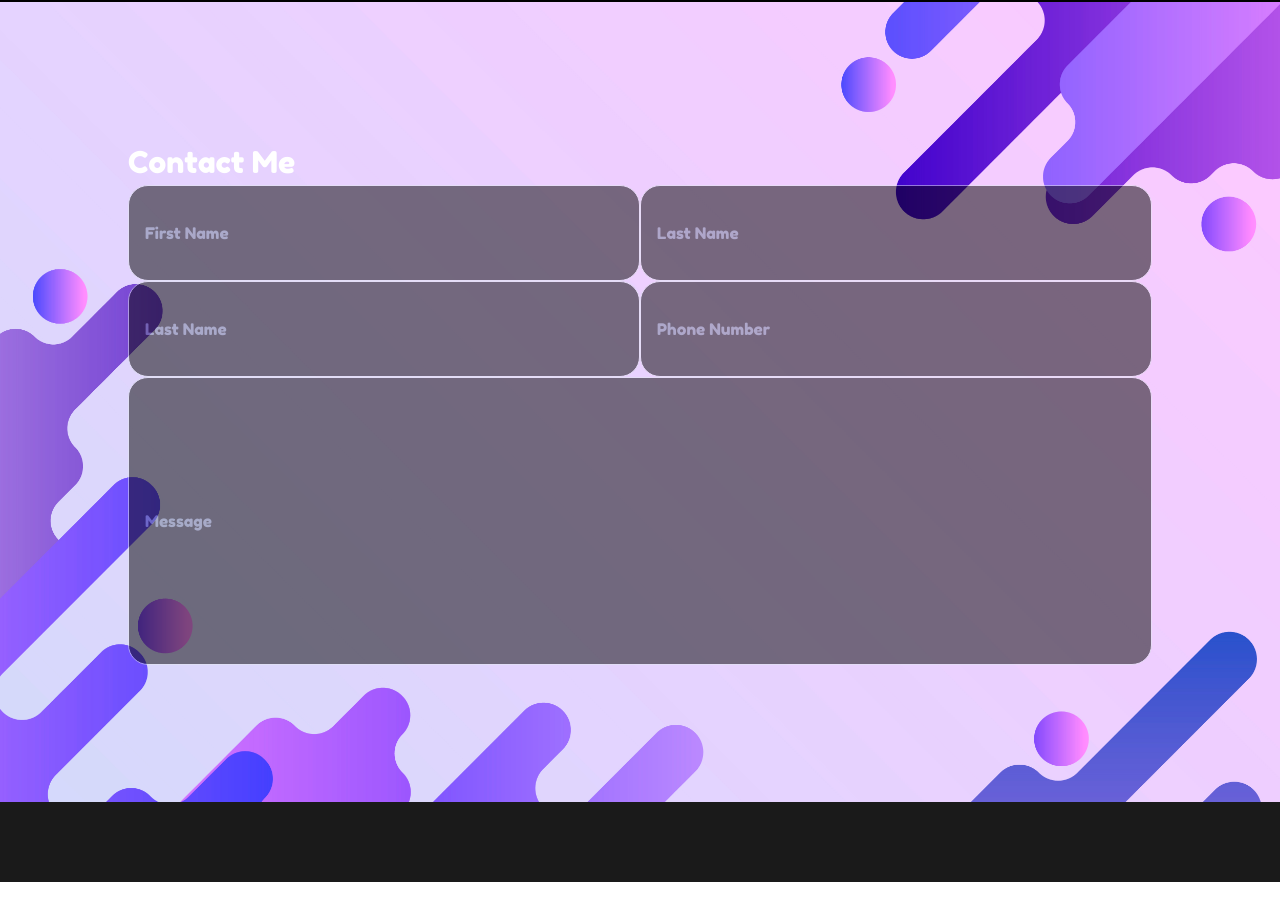
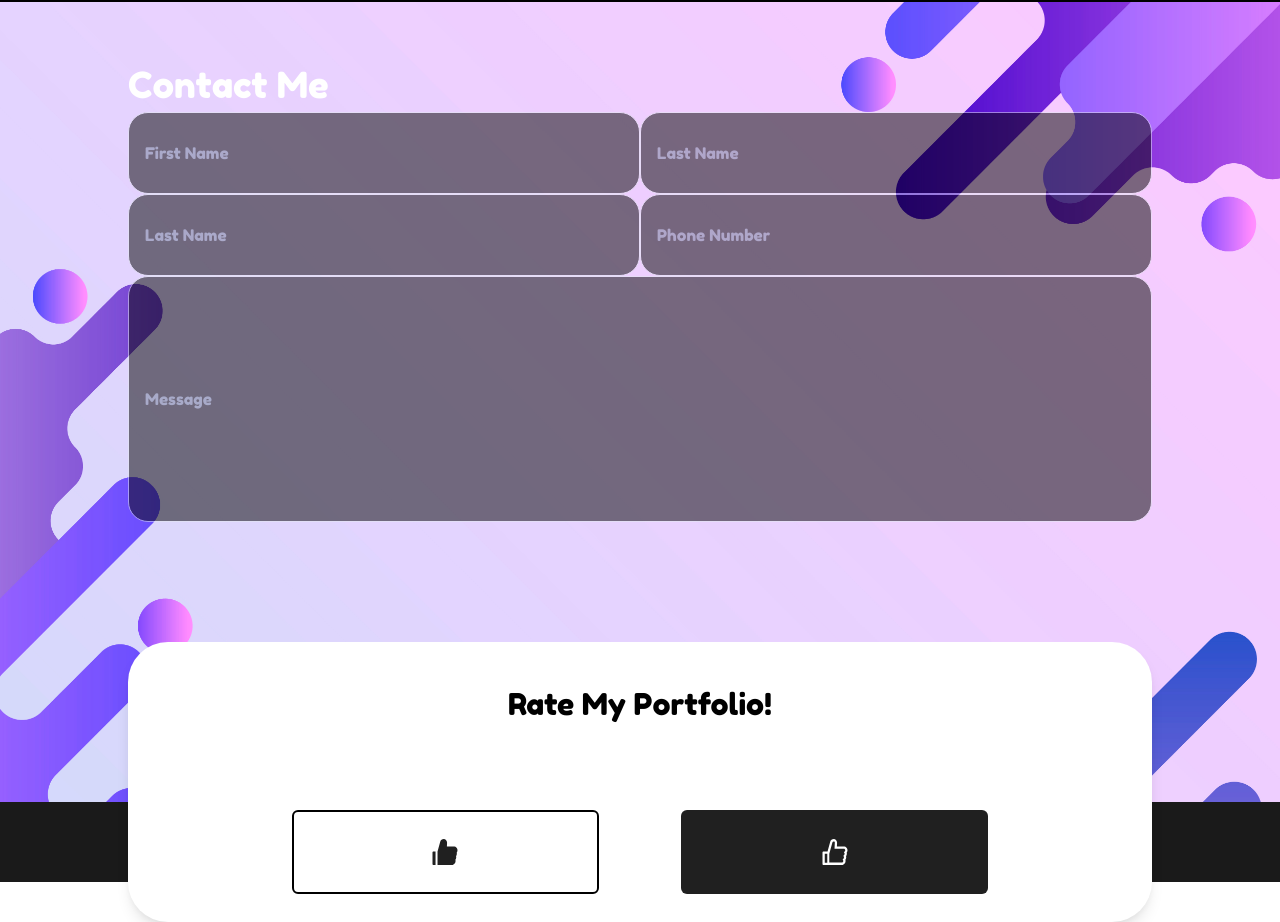
Before and after one commit to Pillifino/myPortfolio_tsx, a React (Create React App) app in the folder my-app/: page / in a window 1280 px wide. Shown: the part 1758-2680 px from the top of the page. Before the commit the page ends 2640 px from the top, so only its background shows below. Built offline with nearby package versions, Linux system fonts and the light colour scheme.

Commit message:
rate styling

```diff
--- a/my-app/src/Components/Ratecard/rateCard.tsx
+++ b/my-app/src/Components/Ratecard/rateCard.tsx
@@ -1,9 +1,71 @@
 import React from 'react'
+
+
+import { Flex, Text, Button, Spacer } from '@chakra-ui/react'
+
+import {AiFillLike,AiOutlineLike} from 'react-icons/ai'
+
 
 function RateCard() {
   return (
     <div>
-
+      <Flex
+        position="relative"
+        top="15vh"
+        zIndex="99"
+        h="35vh"
+        w="80vw"
+        boxShadow='lg'
+        borderRadius="40px"
+        color="white"
+        bg='white'
+        alignItems="center"
+        justify="center"
+        flexDirection="column"
+      >
+        <Text
+          textAlign="center"
+          pt="5vh"
+          height="25vh"
+          w="100%"
+          h="50%"
+          color="black"
+          fontSize="3xl">
+          Rate My Portfolio!
+        </Text>
+        {/* Rate Buttons */}
+        <Flex
+        // bg="green"
+        w="100%"
+        h="50%"
+        justify="center"
+        alignItems="center"
+        >
+          <Spacer/>
+          <Spacer/>
+          <Button
+          colorScheme='blue'
+          bg="white"
+          w="30%"
+          h="60%"
+          color="bgAccent"
+          border="solid black 2px"
+          >
+            <AiFillLike size="2em"/>
+          </Button>
+          <Spacer/>
+          <Button
+          colorScheme='blue'
+          bg="bgAccent"
+          w="30%"
+          h="60%"
+          >
+            <AiOutlineLike size="2em"/>
+          </Button>
+          <Spacer/>
+          <Spacer/>
+        </Flex>
+      </Flex>
     </div>
   )
 }
--- a/my-app/src/Components/Skillcard/skillcard.tsx
+++ b/my-app/src/Components/Skillcard/skillcard.tsx
@@ -1,8 +1,6 @@
 import React from 'react'
 
 import { Flex, Text } from '@chakra-ui/react'
-
-import Carousel from '../Carousel/carousel'
 
 function SkillCard() {
   return (
@@ -29,7 +27,7 @@ function SkillCard() {
         fontSize="2xl">
           Skills
         </Text>
-        <Carousel/>
+        {/* Carousel here */}
       </Flex>
     </div>
   )
--- a/my-app/src/Sections/Contact/contact.tsx
+++ b/my-app/src/Sections/Contact/contact.tsx
@@ -3,6 +3,7 @@ import React from 'react'
 import ContactBackground from "../../Assets/Images/contact.jpg"
 
 import { Flex, Image, FormControl, FormLabel, FormErrorMessage, FormHelperText, Input, Text } from "@chakra-ui/react"
+import RateCard from '../../Components/Ratecard/rateCard'
 
 function Contact() {
   return (
@@ -13,6 +14,8 @@ function Contact() {
         w="100vw"
         position="relative"
         justify="center"
+        alignItems="center"
+        flexDirection="column"
       >
         <Image
           src={ContactBackground}
@@ -30,12 +33,13 @@ function Contact() {
           alignItems="center"
           h="100%"
           w="80%"
+          pt="7vh"
         >
           <Text
-          // bg="blue"
-          w="100%"
-          fontSize="3xl"
-          color="white"
+            // bg="blue"
+            w="100%"
+            fontSize="4xl"
+            color="white"
           >
             Contact Me
           </Text>
@@ -91,6 +95,7 @@ function Contact() {
               borderRadius="20px"
             />
           </FormControl>
+          <RateCard />
         </Flex>
       </Flex>
     </div>
```
